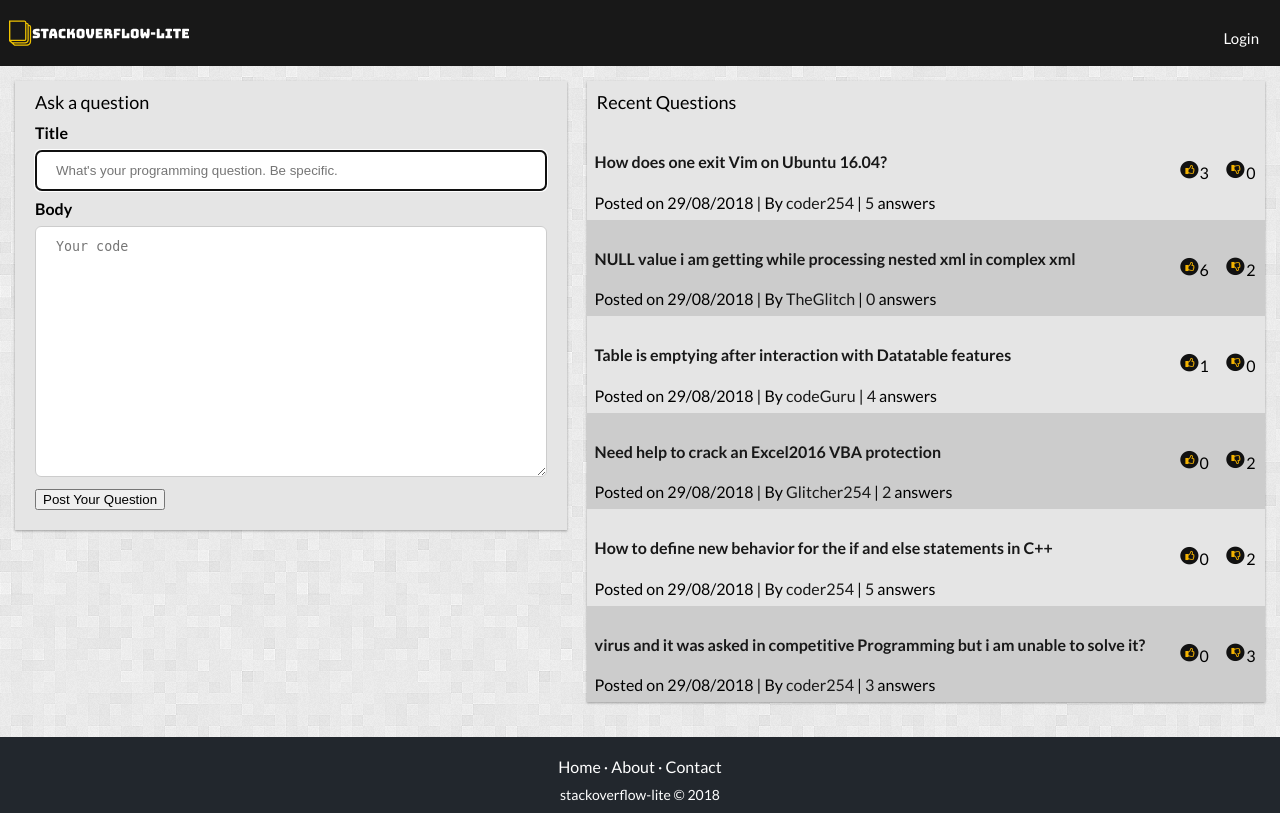
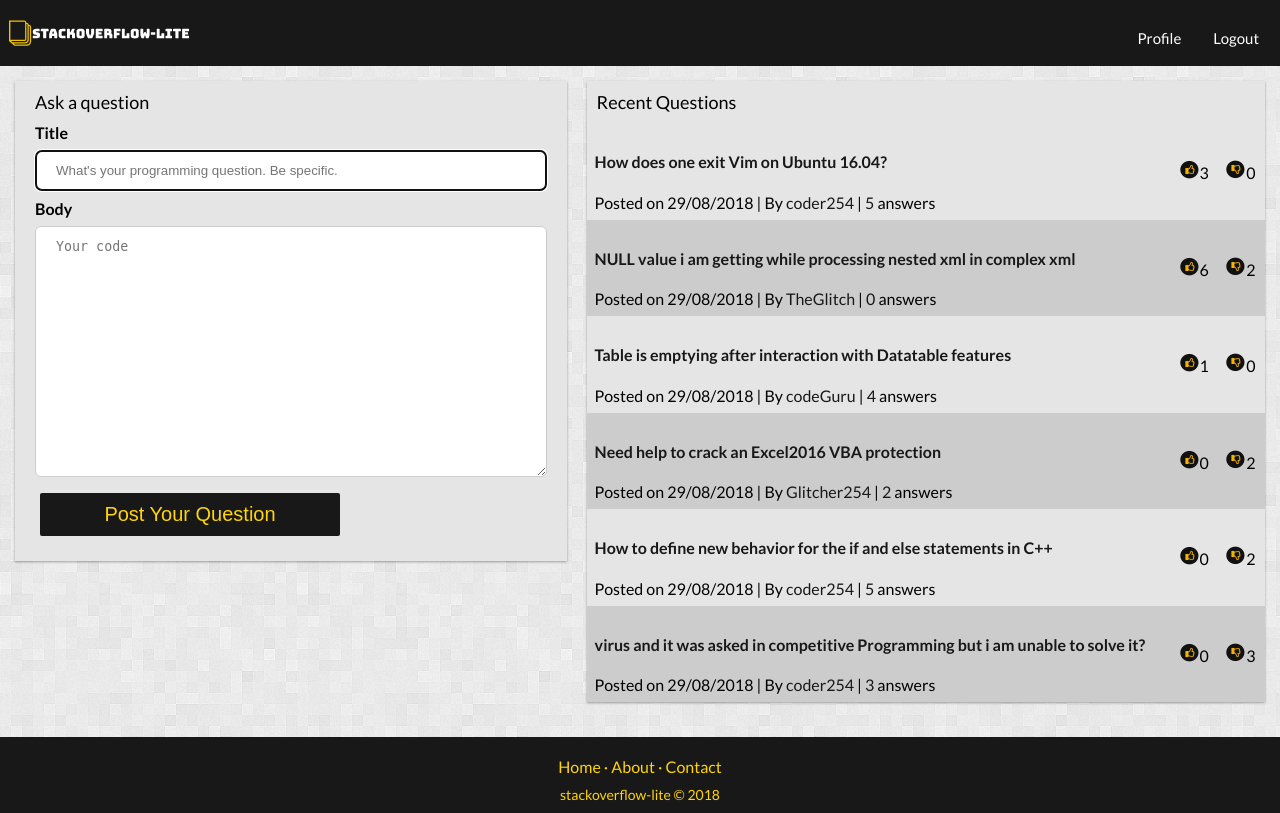
Before and after one commit to jillo-abdullahi/stackoverflow-lite, a PHP site: page / in a window 1280 px wide. Run offline with PHP 8.4, Linux system fonts and the light colour scheme.

Commit message:
[Chore] Update Questions and profile pages,style buttons

```diff
--- a/ui/css/main.css
+++ b/ui/css/main.css
@@ -137,6 +137,46 @@ input[type=text], input[type=password], textarea,select{
   border-bottom: 1px solid black;
 }
 
+/*Styling for buttons*/
+.button {
+  display: block;
+  border-radius: 2px;
+  background-color: #181818;
+  border: none;
+  color: #ffd507;
+  text-align: center;
+  font-size: 20px;
+  padding: 10px;
+  width: 300px;
+  transition: all 0.5s;
+  cursor: pointer;
+  margin: 5px;
+}
+
+.button span {
+  display: inline-block;
+  position: relative;
+  transition: 0.5s;
+}
+
+.button span:after {
+  content: '\00bb';
+  position: absolute;
+  opacity: 0;
+  top: 0;
+  right: -20px;
+  transition: 0.5s;
+}
+
+.button:hover span {
+  padding-right: 25px;
+}
+
+.button:hover span:after {
+  opacity: 1;
+  right: 0;
+}
+
 
 
 /*login and signup forms*/
@@ -194,7 +234,7 @@ p {
 /*footer section*/
 
 .footer-section{
-  background-color: #22272D;
+  background-color: #181818;
   box-shadow: 0 1px 1px 0 rgba(0, 0, 0, 0.12);
   box-sizing: border-box;
   width: 100%;
@@ -210,14 +250,14 @@ p {
 }
 
 .footer-section .footer-company-name{
-  color:  white;
+  color:  #ffd507;
   font-size: 14px;
   margin: 0;
 }
 
 .footer-section .footer-links{
   list-style: none;
-  color:  #ffffff;
+  color:  #ffd507;
   padding: 10px 0 10px;
   margin: 0;
 }
--- a/ui/index.html
+++ b/ui/index.html
@@ -1,7 +1,7 @@
 <!DOCTYPE html>
 <html>
   <head>
-    <title>Stackoverflow-lite::Home</title>
+    <title>Stackoverflow-lite</title>
     <meta charset="utf-8">
     <meta http-equiv="X-UA-Compatible" content="IE=edge">
     <meta name="viewport" content="width=device-width, initial-scale=1">
@@ -12,7 +12,8 @@
   <body>
     <div class="topnav" id="myTopnav">
       <a href="#home" class="menu-logo"></a>
-      <a href="login.html" class="menu-item">Login</a>
+      <a href="login.html" class="menu-item">Logout</a>
+      <a href="profile.html" class="menu-item">Profile</a>
       <a href="javascript:void(0);" style="font-size:15px;" class="icon" onclick="myFunction()">&#9776;</a>
     </div>
 
@@ -35,7 +36,7 @@
         <table id="questions-table">
           <tr>
             <td>
-              <h4><a href="question">How does one exit Vim on Ubuntu 16.04?</a></h4>
+              <h4><a href="question.html">How does one exit Vim on Ubuntu 16.04?</a></h4>
               <p>
                 Posted on <span class="date">29/08/2018</span> | By <a href="#user-profile">coder254</a> | <a href="#answers">5</a> answers
               </p>
@@ -45,7 +46,7 @@
           </tr>
           <tr>
             <td>
-              <h4><a href="question">NULL value i am getting while processing nested xml in complex xml</a></h4>
+              <h4><a href="question.html">NULL value i am getting while processing nested xml in complex xml</a></h4>
               <p>
                 Posted on 29/08/2018 | By <a href="#user-profile">TheGlitch</a> | <a href="#answers">0</a> answers
               </p>
@@ -55,7 +56,7 @@
           </tr>
           <tr>
             <td>
-              <h4><a href="question">Table is emptying after interaction with Datatable features</a></h4>
+              <h4><a href="question.html">Table is emptying after interaction with Datatable features</a></h4>
               <p>
                 Posted on 29/08/2018 | By <a href="#user-profile">codeGuru</a> | <a href="#answers">4</a> answers
               </p>
@@ -65,7 +66,7 @@
           </tr>
           <tr>
             <td>
-              <h4><a href="question">Need help to crack an Excel2016 VBA protection</a></h4>
+              <h4><a href="question.html">Need help to crack an Excel2016 VBA protection</a></h4>
               <p>
                 Posted on 29/08/2018 | By <a href="#user-profile">Glitcher254</a> | <a href="#answers">2</a> answers
               </p>
@@ -75,7 +76,7 @@
           </tr>
           <tr>
             <td>
-              <h4><a href="question">How to define new behavior for the if and else statements in C++</a></h4>
+              <h4><a href="question.html">How to define new behavior for the if and else statements in C++</a></h4>
               <p>
                 Posted on 29/08/2018 | By <a href="#user-profile">coder254</a> | <a href="#answers">5</a> answers
               </p>
@@ -85,7 +86,7 @@
           </tr>
           <tr>
             <td>
-              <h4><a href="question">virus and it was asked in competitive Programming but i am unable to solve it?</a></h4>
+              <h4><a href="question.html">virus and it was asked in competitive Programming but i am unable to solve it?</a></h4>
               <p>
                 Posted on 29/08/2018 | By <a href="#user-profile">coder254</a> | <a href="#answers">3</a> answers
               </p>
```
Also changed, not shown: ui/profile.html (+30 -0 lines), ui/question.html (+30 -0 lines).
